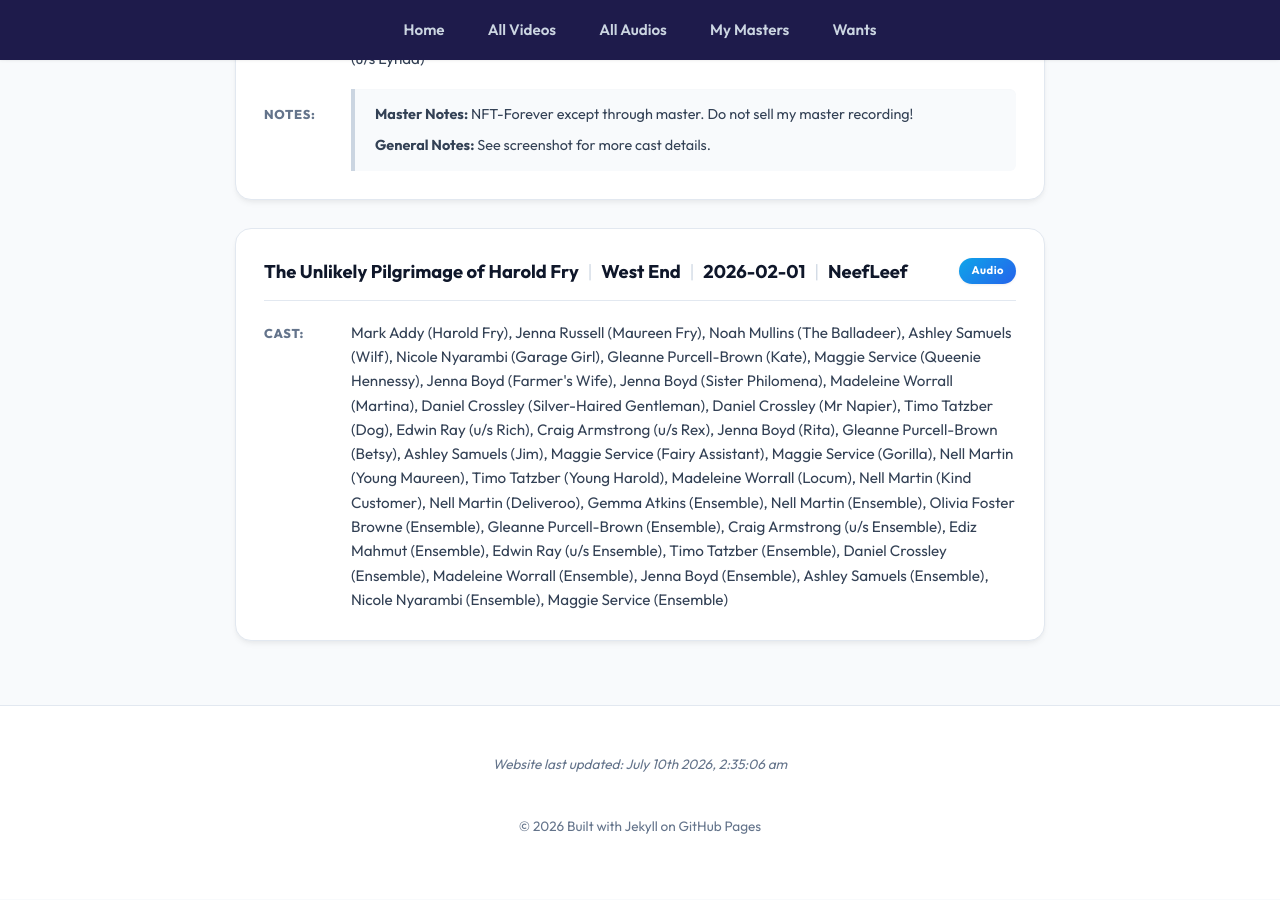
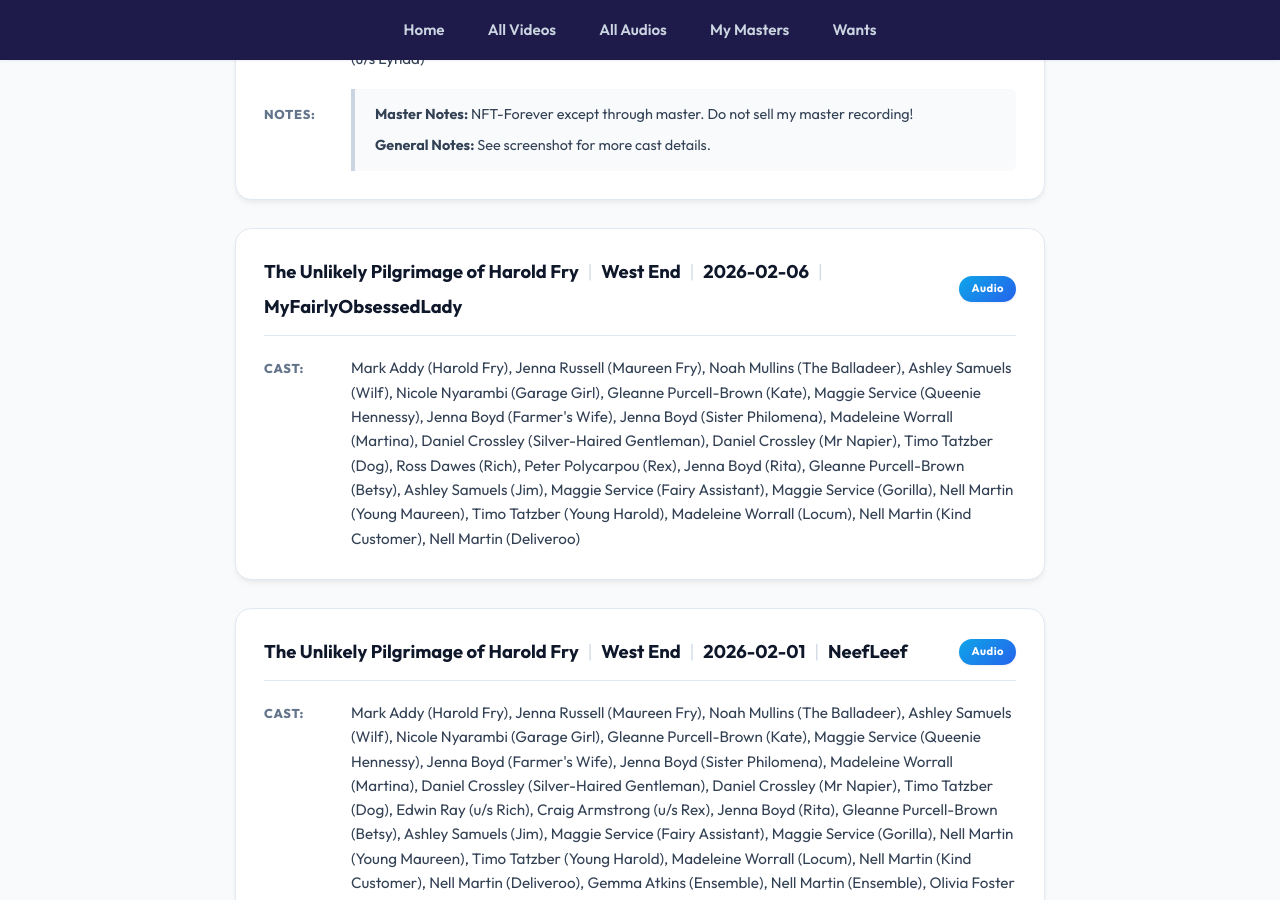
Before and after one commit to DireSpider/direspider.github.io, a Jekyll site: the page built from wants/index.html, in a window 1280 px wide and 900 px high, scrolled down 34041 px. Built offline with Jekyll 4.4.1, drawn with Linux system fonts in a browser that asks for light colours.

Commit message:
update my wants include html

```diff
--- a/_includes/wants.html
+++ b/_includes/wants.html
@@ -3648,6 +3648,38 @@
             <span class="separator">|</span>
             <span>West End</span>
             <span class="separator">|</span>
+            <span>2026-02-06</span>
+            <span class="separator">|</span>
+            <span>MyFairlyObsessedLady</span>
+          </div>
+
+          <div class ="header-badges">
+        <span class="media-type-badge">audio</span>
+
+
+
+
+
+             </div>
+
+        </div>
+
+<div class="info-section">
+<span class="label">Cast:</span>
+<span id="cast-display" class="content-text">
+Mark Addy (Harold Fry), Jenna Russell (Maureen Fry), Noah Mullins (The Balladeer), Ashley Samuels (Wilf), Nicole Nyarambi (Garage Girl), Gleanne Purcell-Brown (Kate), Maggie Service (Queenie Hennessy), Jenna Boyd (Farmer's Wife), Jenna Boyd (Sister Philomena), Madeleine Worrall (Martina), Daniel Crossley (Silver-Haired Gentleman), Daniel Crossley (Mr Napier), Timo Tatzber (Dog), Ross Dawes (Rich), Peter Polycarpou (Rex), Jenna Boyd (Rita), Gleanne Purcell-Brown (Betsy), Ashley Samuels (Jim), Maggie Service (Fairy Assistant), Maggie Service (Gorilla), Nell Martin (Young Maureen), Timo Tatzber (Young Harold), Madeleine Worrall (Locum), Nell Martin (Kind Customer), Nell Martin (Deliveroo)
+</span>
+</div>
+
+
+</div><div class="recording-card">
+ <div class="header">
+
+          <div class="header-info">
+            <span>The Unlikely Pilgrimage of Harold Fry</span>
+            <span class="separator">|</span>
+            <span>West End</span>
+            <span class="separator">|</span>
             <span>2026-02-01</span>
             <span class="separator">|</span>
             <span>NeefLeef</span>
```
